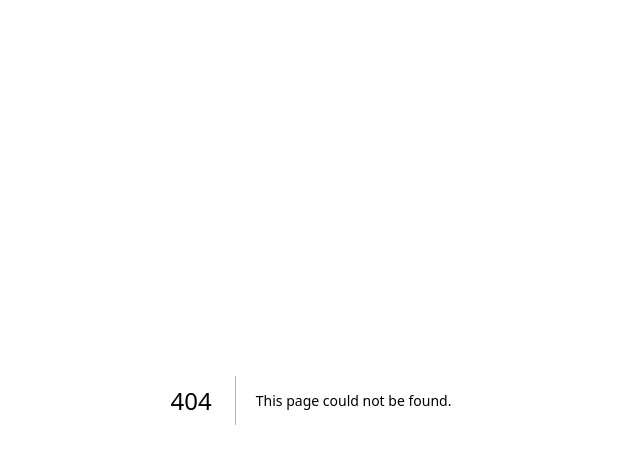
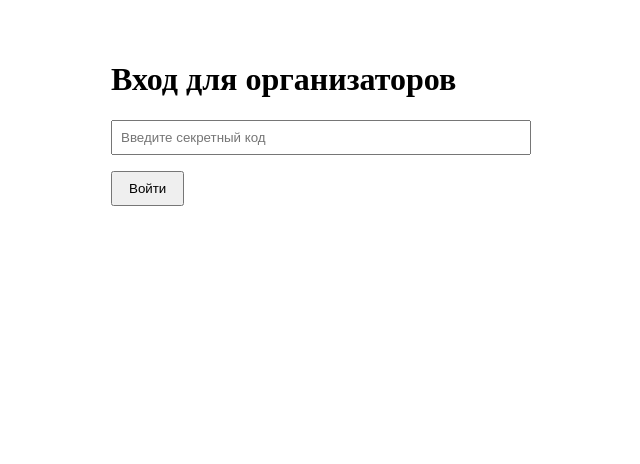
Before and after one commit to klivadenko33/tennis-front, a Next.js app: page /login in a window 1280 px wide. Before the commit this address had no page. Shown: the top 464 px of the page, without its empty margins (329-969 px from the left). Built offline with nearby package versions, Linux system fonts and the light colour scheme.

Commit message:
Create login.js

```diff
--- /dev/null
+++ b/pages/login.js
@@ -0,0 +1,33 @@
+// pages/login.js
+import { useState } from 'react';
+import { useRouter } from 'next/router';
+
+export default function LoginPage() {
+  const [code, setCode] = useState('');
+  const router = useRouter();
+
+  const handleLogin = () => {
+    if (code === 'tennis2025') {
+      localStorage.setItem('admin_token', 'ok');
+      router.push('/dashboard');
+    } else {
+      alert('Неверный код!');
+    }
+  };
+
+  return (
+    <div style={{ padding: '2rem', maxWidth: 400, margin: 'auto' }}>
+      <h1>Вход для организаторов</h1>
+      <input
+        type="text"
+        placeholder="Введите секретный код"
+        value={code}
+        onChange={(e) => setCode(e.target.value)}
+        style={{ padding: '0.5rem', width: '100%', marginBottom: '1rem' }}
+      />
+      <button onClick={handleLogin} style={{ padding: '0.5rem 1rem' }}>
+        Войти
+      </button>
+    </div>
+  );
+}
```
